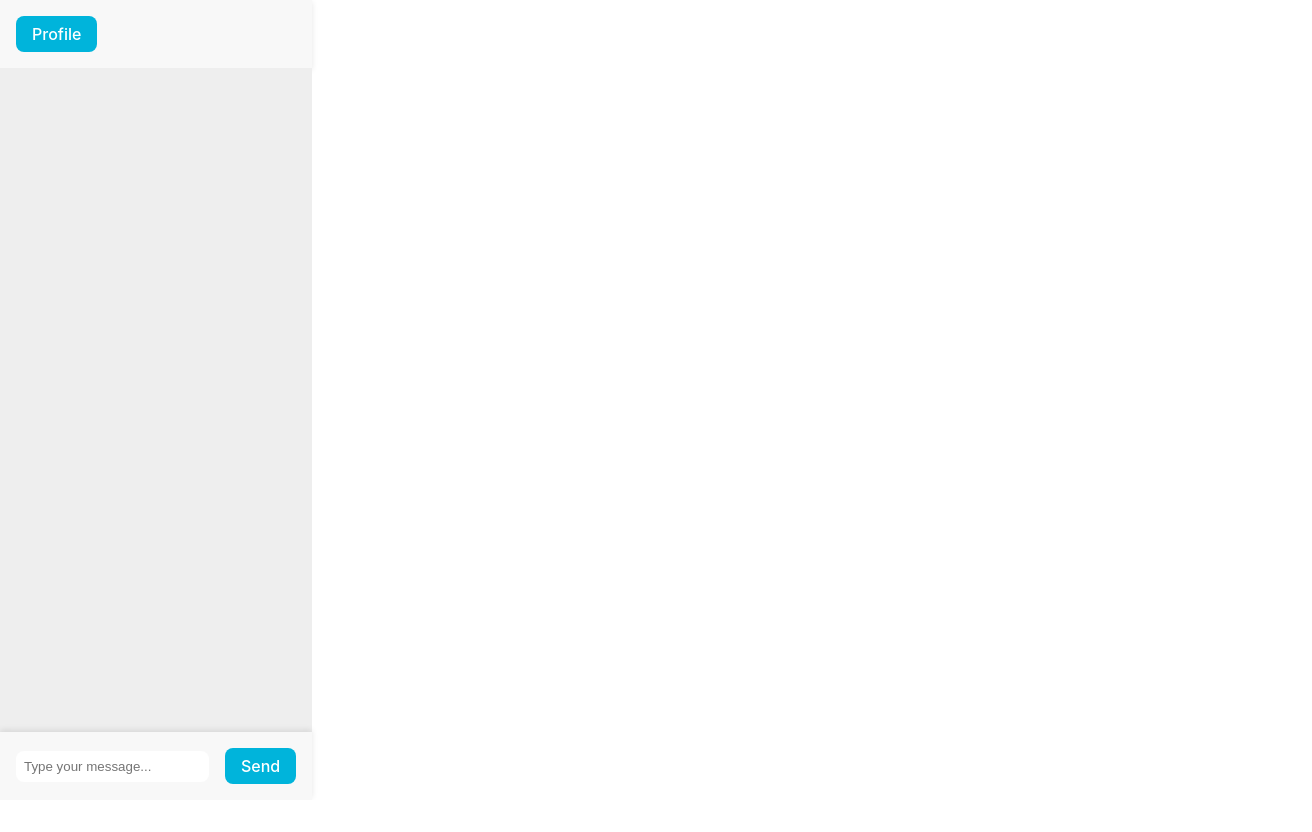
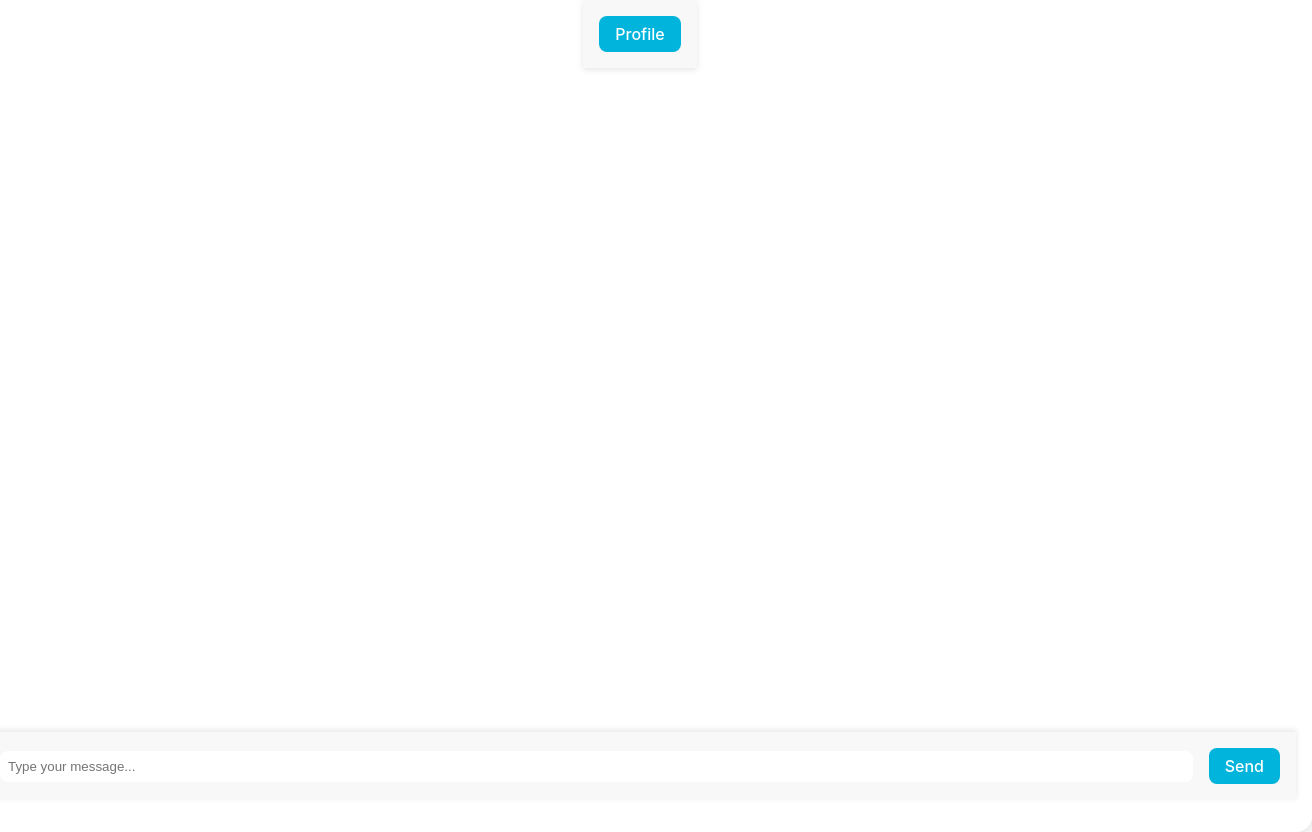
Before and after one commit to rlmsinclair/thestoryevolves-website, a React (Vite) app: page /play in a window 1280 px wide. Shown: the whole page, 1312 px wide, since content can reach past the window. Before the commit the page ends 800 px from the top, so only its background shows below. Built offline with nearby package versions, Linux system fonts and the light colour scheme.

Commit message:
Updated for play screen

```diff
--- a/src/App.css
+++ b/src/App.css
@@ -1,13 +1,3 @@
-.app {
-  display: flex;
-  justify-content: center;
-  align-items: center;
-  min-height: 100vh;
-  background: linear-gradient(45deg, #00b4db, #0083b0, #00b4db, #0083b0);
-  background-size: 400% 400%;
-  animation: gradientAnimation 10s ease infinite;
-}
-
 .container {
   background-color: rgba(255, 255, 255, 0.8);
   padding: 2rem;
@@ -83,22 +73,24 @@
   color: #f44336;
 }
 
-@keyframes gradientAnimation {
-  0% {
-    background-position: 0% 50%;
-  }
-  50% {
-    background-position: 100% 50%;
-  }
-  100% {
-    background-position: 0% 50%;
-  }
-}
-
 .play-container {
   display: flex;
   flex-direction: column;
   height: 100vh;
+  width: 100%;
+  background-color: rgba(255, 255, 255, 0.8);
+  padding: 2rem;
+  border-radius: 1rem;
+  box-shadow: 0 0 20px rgba(0, 0, 0, 0.2);
+  text-align: center;
+  /*max-width: 400px;*/
+  align-items: center;
+  justify-content: center;
+  position: absolute;
+  top: 50%;
+  left: 50%;
+  transform: translate(-50%, -50%);
+
 }
 
 .navbar {
@@ -129,6 +121,7 @@
   padding: 1rem;
   background-color: #f8f8f8;
   box-shadow: 0 -2px 6px rgba(0, 0, 0, 0.1);
+  width: 100%;
 }
 
 .message-input {
```
